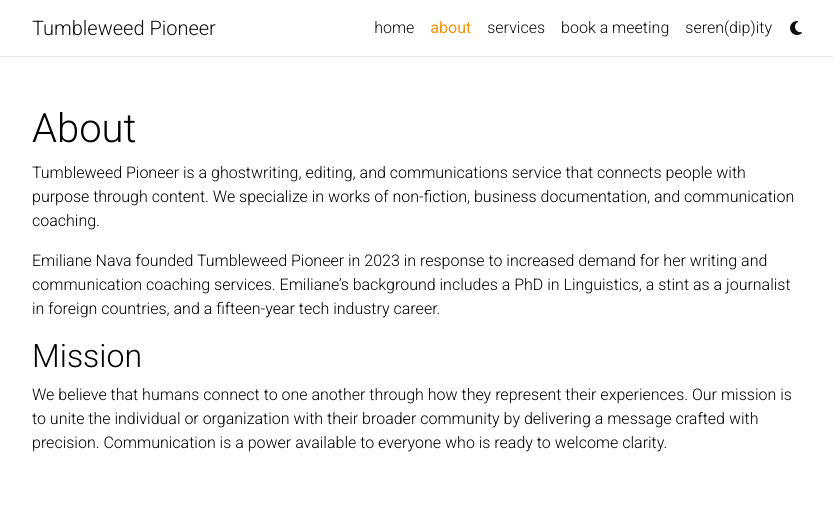
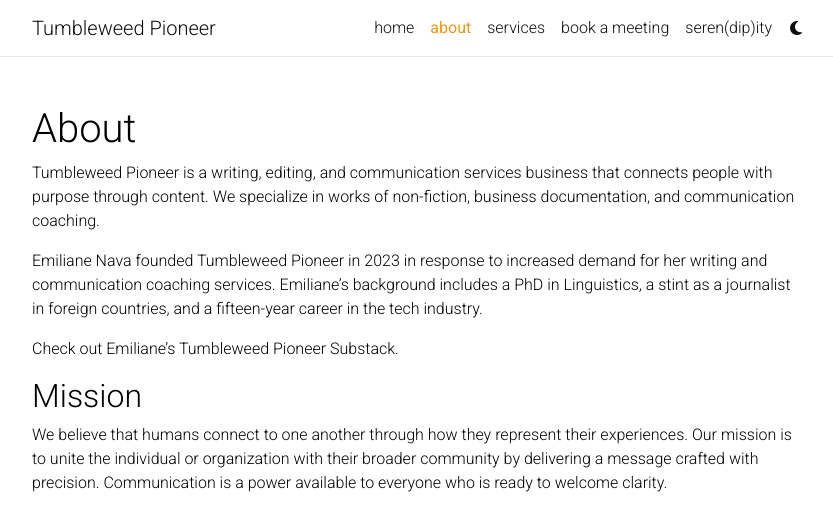
Before and after one commit to kndl/tumbleweed-pioneer, a Jekyll site: the page built from _pages/about.md, in a window 1280 px wide. Shown: the top 531 px of the page, without its empty margins (223-1056 px from the left). Built offline with Jekyll 4.4.1, drawn with Linux system fonts in a browser that asks for light colours; a style sheet for code colours, icons or effects is not loaded.

Commit message:
Update about.md
Updated About page with more detail

```diff
--- a/_pages/about.md
+++ b/_pages/about.md
@@ -7,9 +7,12 @@
 ---
 
 # About
-Tumbleweed Pioneer is a ghostwriting, editing, and communications service that connects people with purpose through content. We specialize in works of non-fiction, business documentation, and communication coaching.
+Tumbleweed Pioneer is a writing, editing, and communication services business that connects people with purpose through content. We specialize in works of non-fiction, business documentation, and communication coaching.
 
-Emiliane Nava founded Tumbleweed Pioneer in 2023 in response to increased demand for her writing and communication coaching services. Emiliane’s background includes a PhD in Linguistics, a stint as a journalist in foreign countries, and a fifteen-year tech industry career.
+Emiliane Nava founded Tumbleweed Pioneer in 2023 in response to increased demand for her writing and communication coaching services. Emiliane’s background includes a PhD in Linguistics, a stint as a journalist in foreign countries, and a fifteen-year career in the tech industry.
+
+Check out Emiliane's Tumbleweed Pioneer Substack.
+
 
 ## Mission
 We believe that humans connect to one another through how they represent their experiences. Our mission is to unite the individual or organization with their broader community by delivering a message crafted with precision. Communication is a power available to everyone who is ready to welcome clarity.
```
